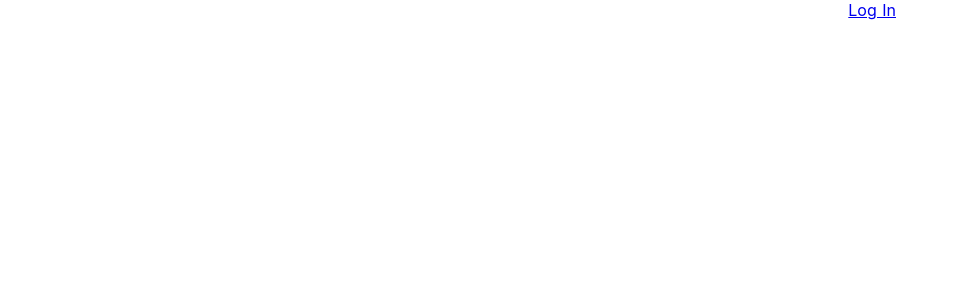
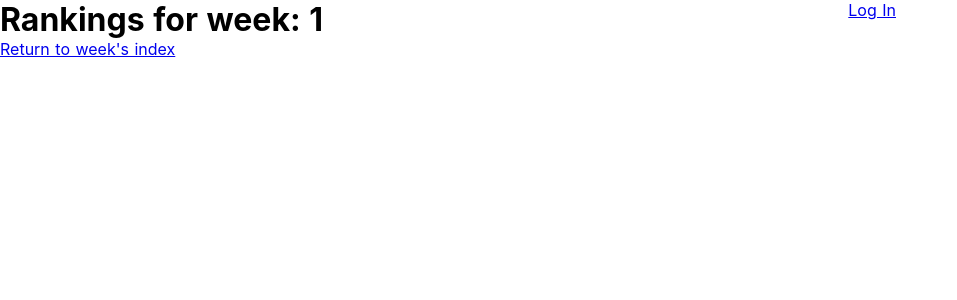
Before and after one commit to kflavin/rankings-frontend, a Nuxt app: page /week/1/ranking in a window 1280 px wide. Before the commit this address had no page. Shown: the top 300 px of the page, without its empty margins (0-957 px from the left). Built offline with nearby package versions, Linux system fonts and the light colour scheme.

Commit message:
Prep for rankings pages

```diff
--- a/components/WeekItem.vue
+++ b/components/WeekItem.vue
@@ -1,5 +1,9 @@
 <template>
-  <div>Week {{week.id}}: <nuxt-link :to="`week/${week.id}`">{{week.date}}</nuxt-link></div>
+  <div>
+    Week {{week.id}}: <nuxt-link :to="`week/${week.id}`">{{week.date}} Submissions</nuxt-link>
+    -
+    <nuxt-link :to="`week/${week.id}/ranking`" :week="week">Rankings</nuxt-link>
+  </div>
 </template>
 
 <script>
--- /dev/null
+++ b/pages/week/_id/ranking.vue
@@ -0,0 +1,23 @@
+<template>
+  <div>
+    <h1>Rankings for week: {{week.id}}</h1>
+
+    <p><nuxt-link :to="`/`">Return to week's index</nuxt-link></p>
+  </div>
+</template>
+
+<script>
+  export default {
+    props: {
+      week: {
+        type: Object,
+        default: () => {
+          return {id: 1}
+        }
+      }
+    }
+  }
+</script>
+
+<style>
+</style>
```
Also changed, not shown: pages/week/_id/index.vue (renamed from pages/week/_id.vue).
